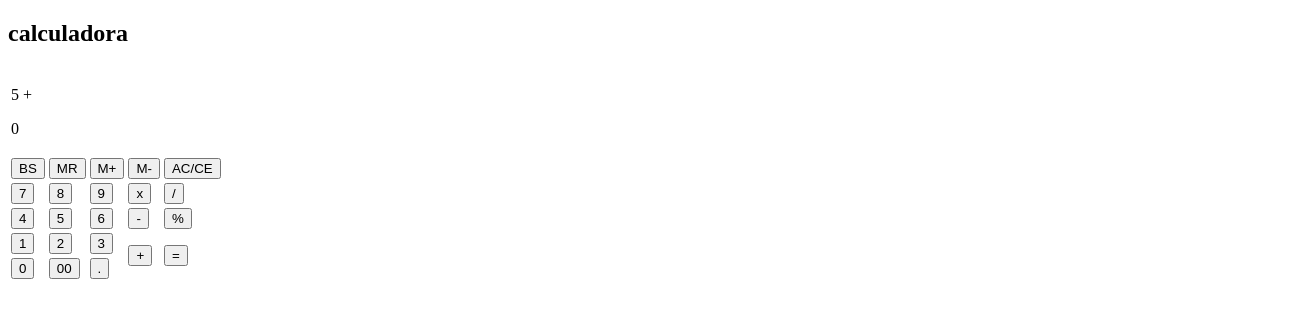
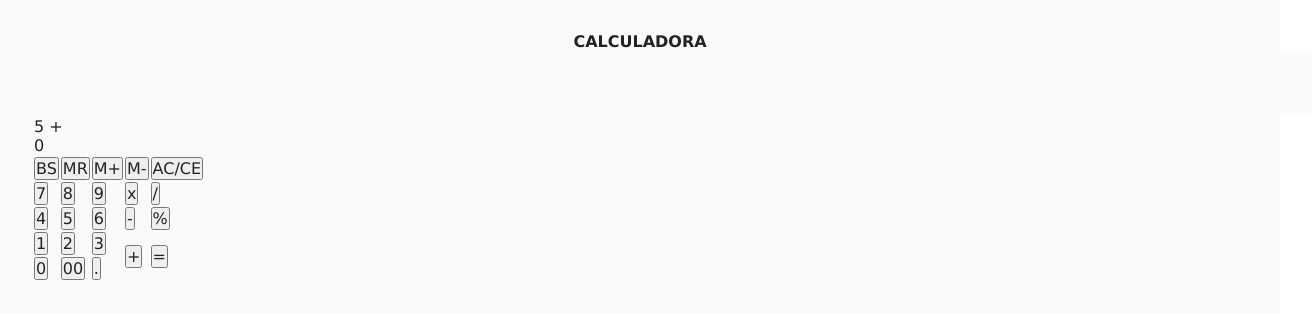
Before and after one commit to victinn09/calculadora_matematica, a plain HTML site: page index.html in a window 1280 px wide. Shown: the whole page, 1312 px wide, since content can reach past the window. Drawn offline with Linux system fonts and the light colour scheme.

Commit message:
aula29-08

```diff
--- a/css/style.css
+++ b/css/style.css
@@ -0,0 +1,34 @@
+@font-face {
+    font-family:New Amsterdam;
+    src: url('../fonts/NewAmsterdam-Regular.ttf');
+}
+* {
+    font-size:12pt ;
+    margin: 0;
+    padding: 0;
+    box-sizing: border-box;
+    color: #222;
+    font-family: Verdana, sans-serif;
+
+}
+
+#interface {
+    display: block;
+    width: 100vw;
+    padding: 2rem;
+    background-color: #fafafa;
+
+}
+
+#interface .cabecalho{
+    display: block;
+    width: 70%;
+    margin: 0 auto;
+
+}
+
+#interface .cabecalho h2 {
+    display: block;
+    text-align: center;
+    text-transform: uppercase;
+}
--- a/index.html
+++ b/index.html
@@ -15,7 +15,7 @@
     <div id="interface">
 
         <header class="cabecalho">
-            <h2>calculadora</h2>
+            <h2>Calculadora</h2>
         </header>
 
         <main>
```
Also changed, not shown: fonts/NewAmsterdam-Regular.ttf (added).
